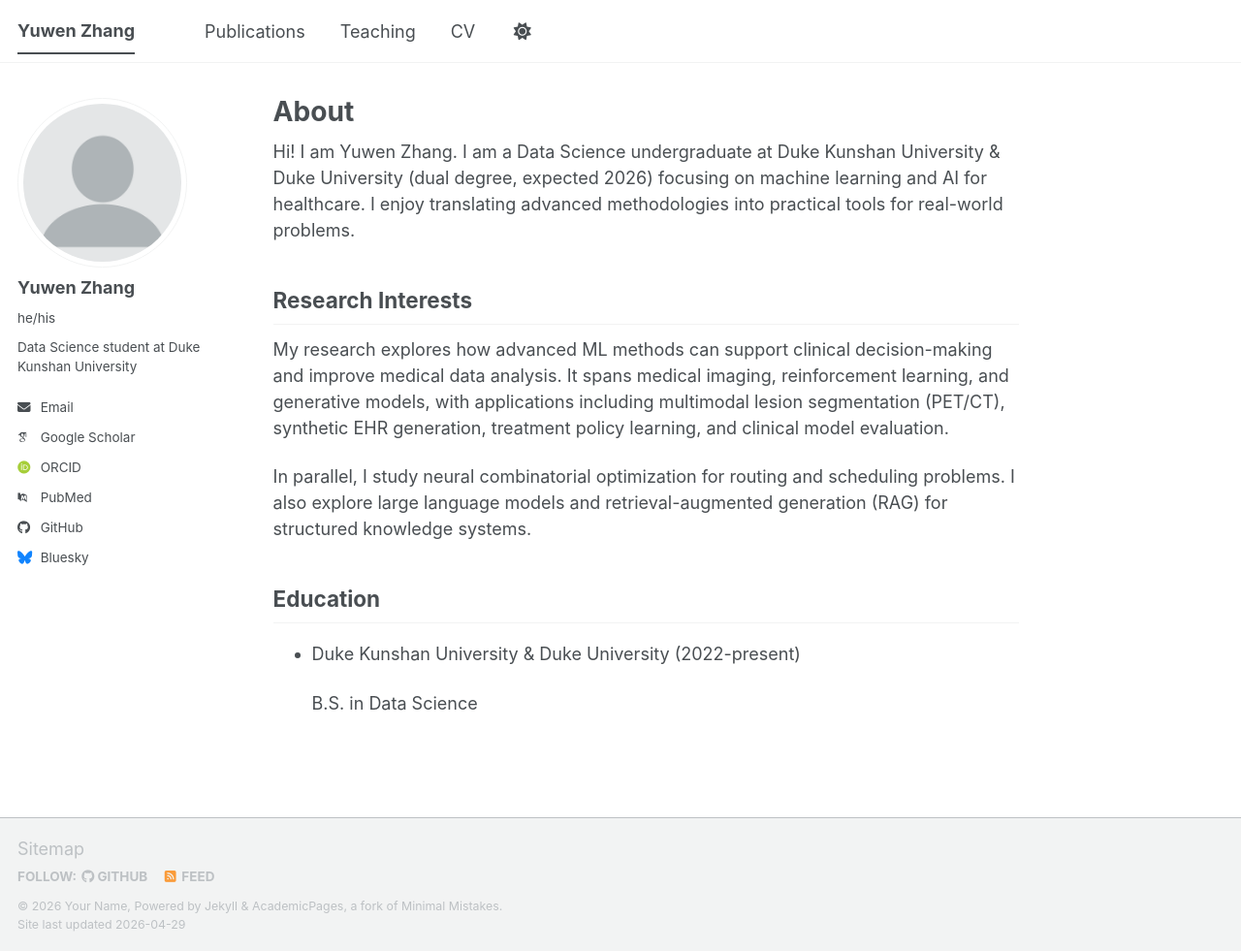
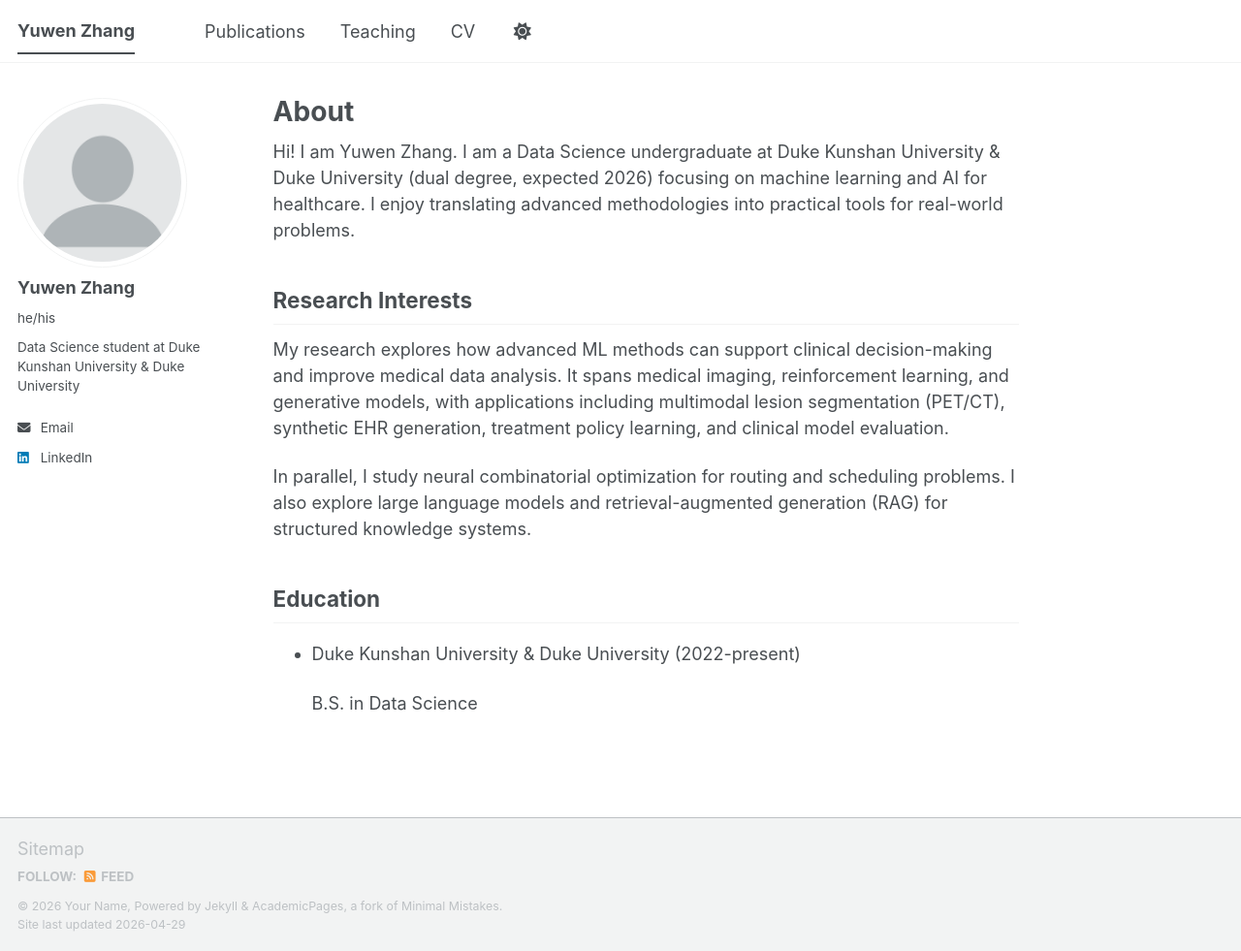
Before and after one commit to YuwenZhang-Peter/YuwenZhang-Peter.github.io, a Jekyll site: the page built from _pages/about.md, in a window 1280 px wide and 981 px high. Shown: the whole window at 97% size. Built offline with Jekyll 4.4.1, drawn with Linux system fonts in a browser that asks for light colours; some web fonts are replaced; a script bundle is joined from its source files by our own code; library files that are not in the unit come from our copies.

Commit message:
Update _config.yml

```diff
--- a/_config.yml
+++ b/_config.yml
@@ -26,61 +26,61 @@ author:
   avatar           : "profile.png"
   name             : "Yuwen Zhang"
   pronouns         : "he/his" # example: "she/her"
-  bio              : "Data Science student at Duke Kunshan University"
+  bio              : "Data Science student at Duke Kunshan University & Duke University"
   #location         : "Earth"
   #employer         : "Red Brick University"
   #uri              : # URL
   email            : "yuwen.zhang@dukekunshan.edu.cn"
 
   # Academic websites
-  academia         : # URL
-  arxiv            : # URL - Update with the correct link to your profile
-  googlescholar    : "https://scholar.google.com/citations?user=PS_CX0AAAAAJ"
-  inspire-hep      : # URL
-  impactstory      : # URL
-  orcid            : "https://orcid.org/yourorcidurl"
-  semantic         : # URL
-  ssrn             : # URL
-  pubmed           : "https://www.ncbi.nlm.nih.gov/pubmed/?term=john+snow"
-  researchgate     : # URL
-  scopus           : # URL
-  zotero           : # URL
+ # academia         : # URL
+  #arxiv            : # URL - Update with the correct link to your profile
+  #googlescholar    : "https://scholar.google.com/citations?user=PS_CX0AAAAAJ"
+  #inspire-hep      : # URL
+ # impactstory      : # URL
+  #orcid            : "https://orcid.org/yourorcidurl"
+  #semantic         : # URL
+  #ssrn             : # URL
+  #pubmed           : "https://www.ncbi.nlm.nih.gov/pubmed/?term=john+snow"
+  #researchgate     : # URL
+  #scopus           : # URL
+  #zotero           : # URL
 
 
   # Repositories and software development
-  bitbucket        : # Username - Update with your username on the site
-  codepen          : # Username
-  dribbble         : # Username
-  github           : "academicpages"
-  kaggle           : # Username
-  stackoverflow    : # User number or user number and name (i.e., use "1" or "1/jeff-atwood")
+  # bitbucket        : # Username - Update with your username on the site
+  # codepen          : # Username
+  # dribbble         : # Username
+  # github           : "academicpages"
+  # kaggle           : # Username
+  # stackoverflow    : # User number or user number and name (i.e., use "1" or "1/jeff-atwood")
 
   # Social media
-  artstation       : # Username
-  bluesky          : "bsky.app" # Replace this with you Bluesky username
-  facebook         : # Username
-  flickr           : # Username
-  foursquare       : # Username
-  goodreads        : # Username
-  google_plus      : # Username
-  keybase          : # Username
-  instagram        : # Username
-  lastfm           : # Username
-  linkedin         : # Username
-  mastodon         : # URL
-  medium           : # URL
-  pinterest        : # Username
-  soundcloud       : # Username
-  steam            : # Username
-  telegram         : # URL
-  tumblr           : # Username
-  twitter          : # Username for X / Twitter
-  vine             : # Username
-  weibo            : # Username
-  wikipedia        : # Username
-  xing             : # Username
-  youtube          : # Username
-  zhihu            : # Username
+  # artstation       : # Username
+  # bluesky          : "bsky.app" # Replace this with you Bluesky username
+  # facebook         : # Username
+  # flickr           : # Username
+  # foursquare       : # Username
+  # goodreads        : # Username
+  # google_plus      : # Username
+  # keybase          : # Username
+  # instagram        : # Username
+  # lastfm           : # Username
+  linkedin         : "yuwen-zhang-92a6b334b"
+  # mastodon         : # URL
+  # medium           : # URL
+  # pinterest        : # Username
+  # soundcloud       : # Username
+  # steam            : # Username
+  # telegram         : # URL
+  # tumblr           : # Username
+  # twitter          : # Username for X / Twitter
+  # vine             : # Username
+  # weibo            : # Username
+  # wikipedia        : # Username
+  # xing             : # Username
+  # youtube          : # Username
+  # zhihu            : # Username
 
 # Publication Category - The following the list of publication categories and their headings
 publication_category:
```
